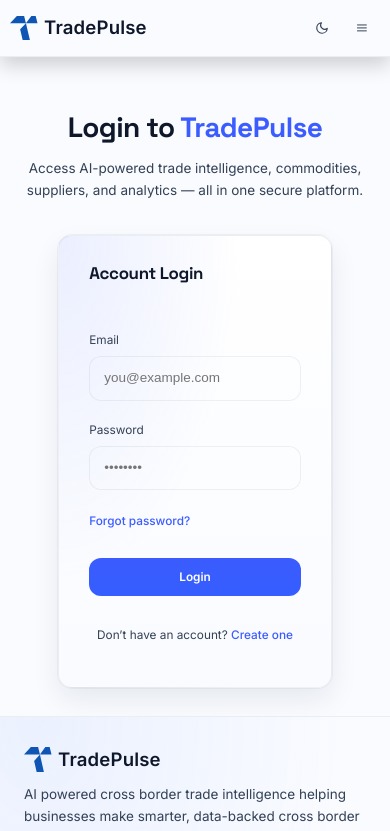
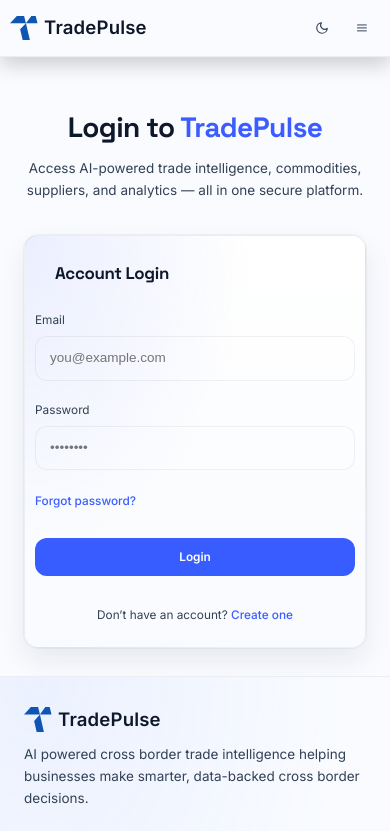
Before and after one commit to shabdasinha1/tradepulse, a React (Vite) app: page /login in a window 390 px wide. Shown: the top 831 px of the page. Built offline with nearby package versions, Linux system fonts and the light colour scheme.

Commit message:
fix bugs

```diff
--- a/src/pages/public/feedback/Feedback.jsx
+++ b/src/pages/public/feedback/Feedback.jsx
@@ -77,7 +77,7 @@ const Feedback = () => {
       <div className="tp-container">
         {/* Section Header */}
         <div className="tp-section-header">
-          <h2 className="tp-section-title">
+          <h2 className="tp-feedback-section-title">
             Share Your <span>Trade Insights</span>
           </h2>
           <p className="tp-section-sub">
--- a/src/styles/components.css
+++ b/src/styles/components.css
@@ -546,7 +546,7 @@
   .tp-form {
     max-width: 100%;
     gap: 20px;
-    padding: var(--space-xl);
+    /* padding: var(--space-xl); */
   }
   .tp-card-header {
     gap: 20px;
--- a/src/styles/pages/auth.css
+++ b/src/styles/pages/auth.css
@@ -231,3 +231,9 @@
     max-height: 140px; /* ✅ compact on mobile */
   }
 }
+@media (max-width: 426px) {
+  .tp-auth-card{
+    width: 100%;
+  }
+
+}
--- a/src/styles/pages/feedback.css
+++ b/src/styles/pages/feedback.css
@@ -4,11 +4,14 @@
   margin: var(--space-xl) auto 0 auto;
 }
 
-.tp-section-title {
+.tp-feedback-section-title {
   font-size: clamp(40px, 5.6vw, 64px);
   font-weight: var(--fw-bold);
   line-height: 1.04;
   margin: var(--space-md);
+}
+.tp-feedback-section-title span {
+  color: var(--clr-primary);
 }
 
 .tp-feedback-form {
@@ -37,7 +40,6 @@
   .tp-feedback-page-card {
     max-width: 90%;
   }
-
 }
 @media (max-width: 426px) {
   .tp-feedback-btn {
```
